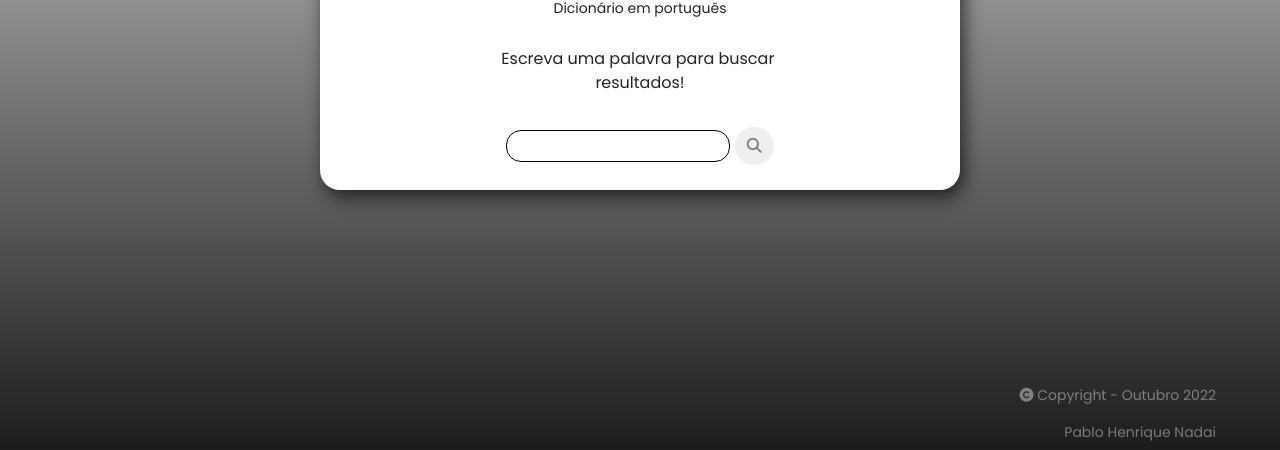
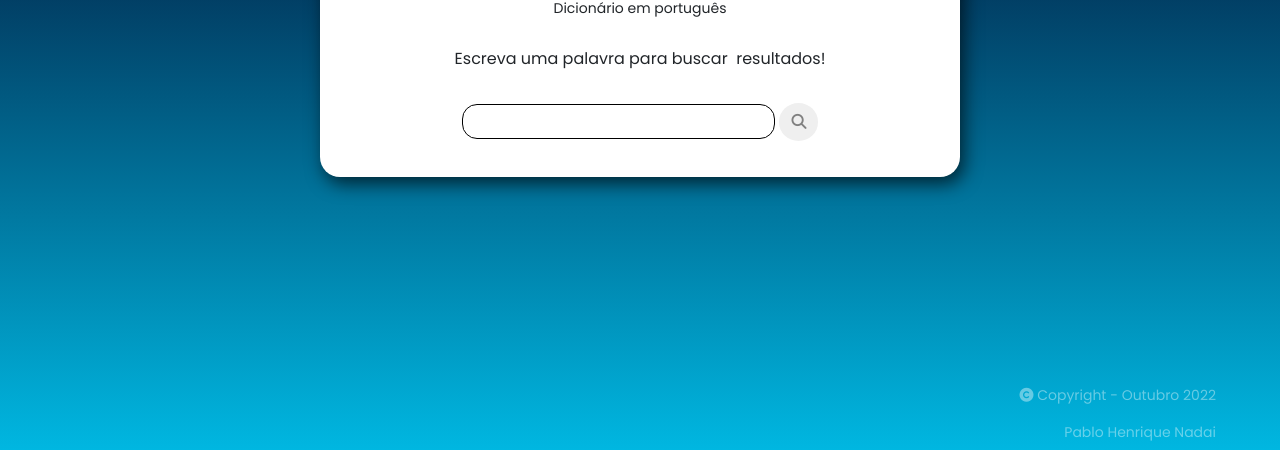
Before and after one commit to PabloHenrique/SearchItem, a plain HTML site: page index.html in a window 1280 px wide. Shown: the part 240-690 px from the top of the page. Drawn offline with nearby package versions, Linux system fonts and the light colour scheme.

Commit message:
2022 11 10 - Ajuste Fundo

```diff
--- a/style.css
+++ b/style.css
@@ -12,7 +12,7 @@ body {
     height: 100vh;
     width: 100vw;
     background: rgb(2, 0, 36);
-    background: -webkit-gradient(linear, left top, left bottom, from(rgba(0,0,0,0.2)), to(rgba(0,0,0,1))) fixed;
+    background: -webkit-gradient(linear, left top, left bottom, from(rgba(2,0,36,1)), to(rgba(0,212,255,1))) fixed;
     background-size: cover;
 }
 
@@ -34,7 +34,7 @@ body {
 
 .explorer {
     top: 50%;
-    width: 50%;
+    width: 70%;
     height: 100%;
 }
 
```
